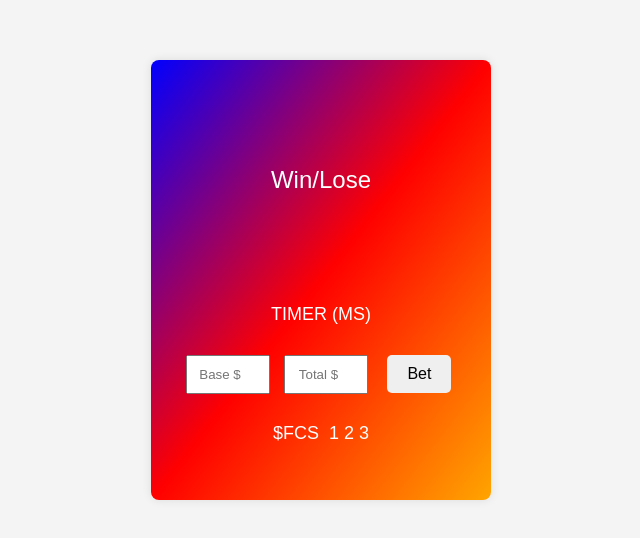
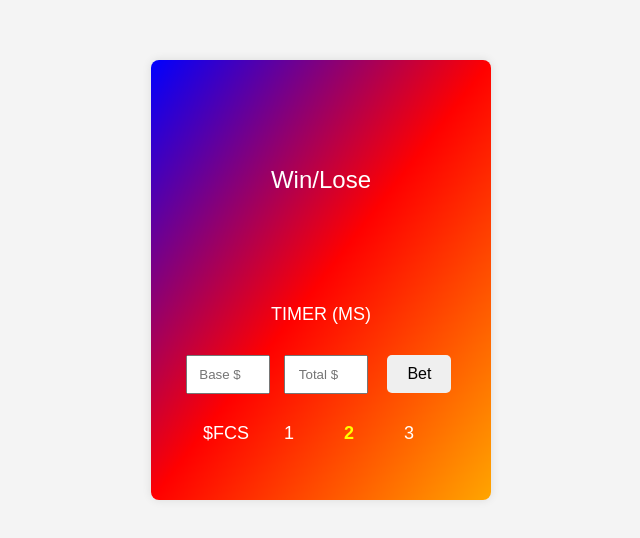
Before and after one commit to axiodisi/Fibonacci-Betting-Simulator, a plain HTML site: page index.html in a window 1280 px wide. Shown: the part 120-658 px from the top of the page, without its empty margins (319-959 px from the left). Drawn offline with Linux system fonts and the light colour scheme.

Commit message:
Update index.html

```diff
--- a/index.html
+++ b/index.html
@@ -100,6 +100,18 @@
             color: white;
         }
 
+        .fib-seq {
+            display: flex;
+            overflow: hidden;
+            width: 180px;
+            justify-content: center;
+        }
+
+        .fib-seq span {
+            width: 60px;
+            text-align: center;
+        }
+
         #timer {
             margin-top: 20px;
             font-size: 18px;
@@ -123,7 +135,7 @@
         </div>
         <div class="fib-sequence" id="fib-sequence">
             <div>$FCS</div>
-            <div id="fib-seq">1 1 2</div>
+            <div class="fib-seq" id="fib-seq"></div>
         </div>
     </div>
     <script>
@@ -185,8 +197,21 @@
         }
 
         function updateFibSeqDisplay() {
-            const displaySeq = fibSeq.slice(Math.max(0, currentBetIndex - 1), currentBetIndex + 2);
-            document.getElementById('fib-seq').innerText = displaySeq.join(' ');
+            const fibSeqDiv = document.getElementById('fib-seq');
+            fibSeqDiv.innerHTML = '';
+
+            const startIdx = Math.max(0, currentBetIndex - 1);
+            const endIdx = Math.min(fibSeq.length, currentBetIndex + 2);
+
+            for (let i = startIdx; i < endIdx; i++) {
+                const span = document.createElement('span');
+                span.textContent = fibSeq[i];
+                if (i === currentBetIndex) {
+                    span.style.fontWeight = 'bold';
+                    span.style.color = 'yellow';
+                }
+                fibSeqDiv.appendChild(span);
+            }
         }
 
         function updateCard(isWin) {
```
